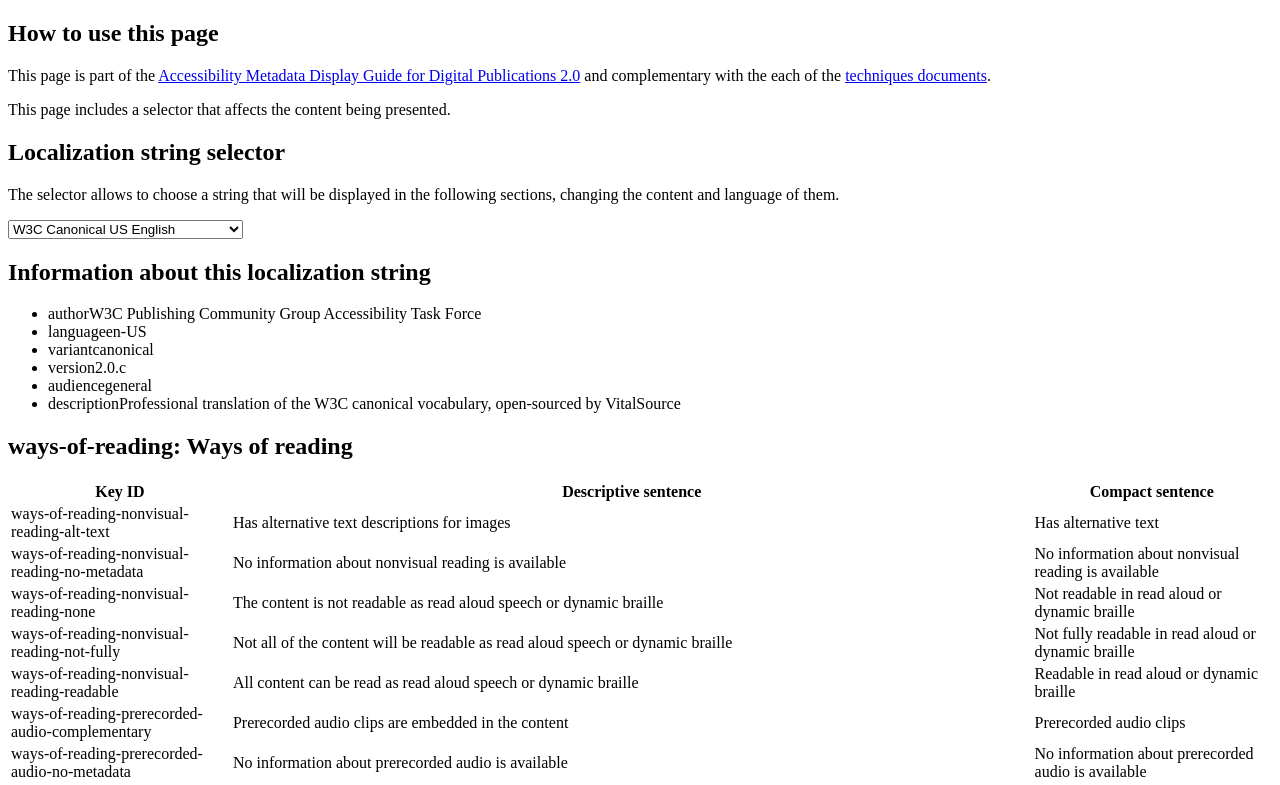
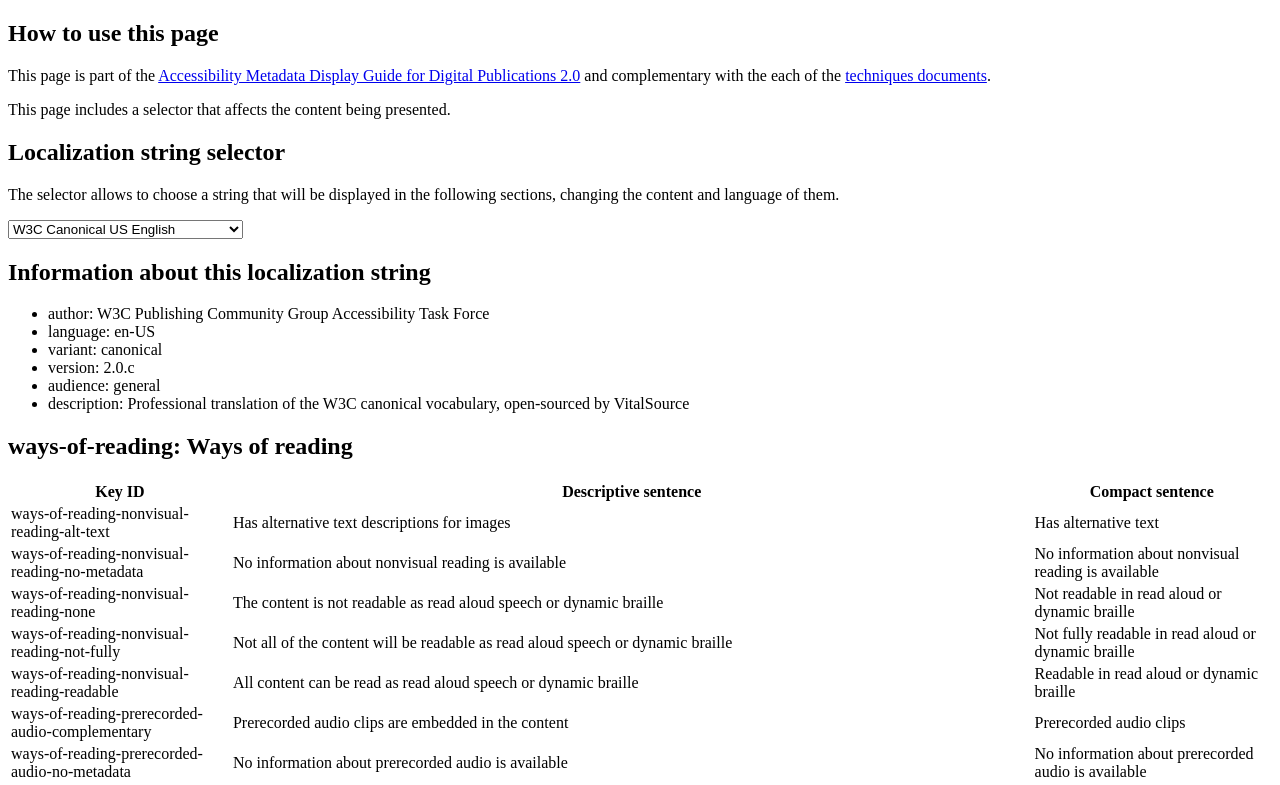
Before and after one commit to w3c/publ-a11y-display-guide-localizations, a plain HTML site: page visualizer/index.html in a window 1280 px wide. Shown: the top 785 px of the page. Drawn offline with Linux system fonts and the light colour scheme.

Commit message:
separate key/value with a colon and a space
>authorW3C Publishing Community Group Accessibility Task Force
>languageen-US
>variantcanonical

will now appear as
> author: W3C Publishing Community Group Accessibility Task Force
> language: en-US
> variant: canonical

```diff
--- a/visualizer/index.html
+++ b/visualizer/index.html
@@ -97,6 +97,7 @@ function createListsAndTables(data, parentContainer) {
                 const spanValue = document.createElement('span');
                 spanValue.textContent = data[key][subKey];
                 listItem.appendChild(spanKey);
+                listItem.appendChild(document.createTextNode(': ')); // Add a colon and space
                 listItem.appendChild(spanValue);
                 metadataList.appendChild(listItem);
             });
```
